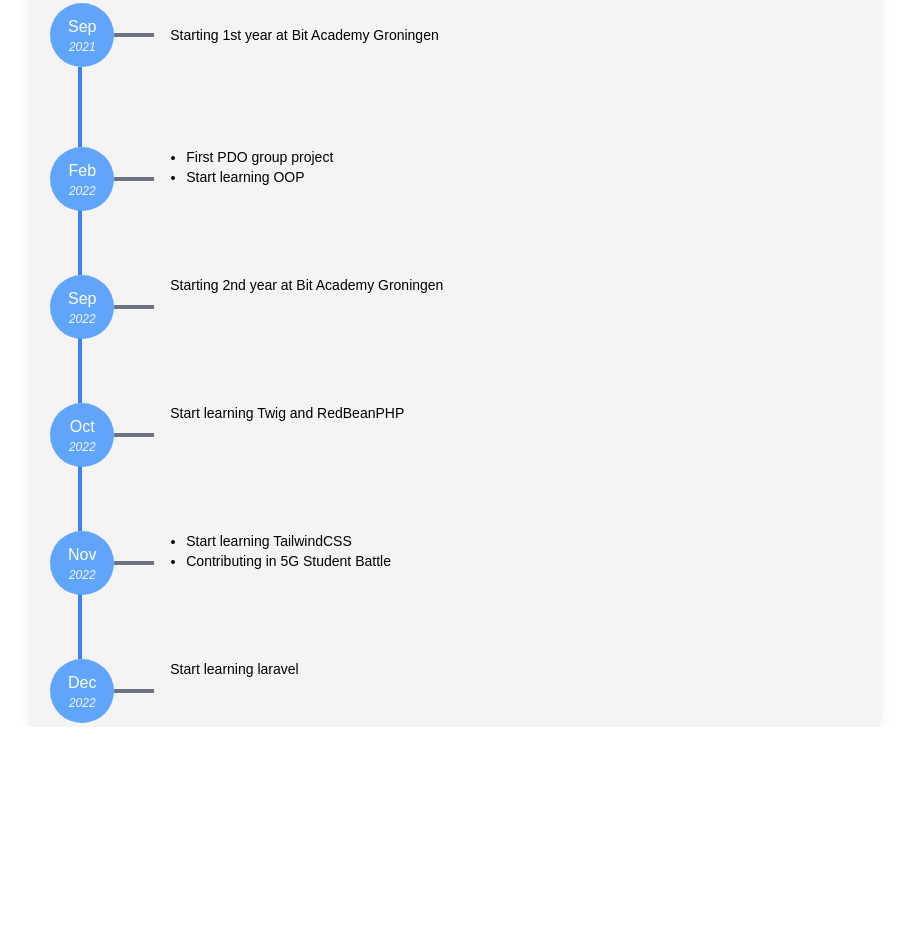
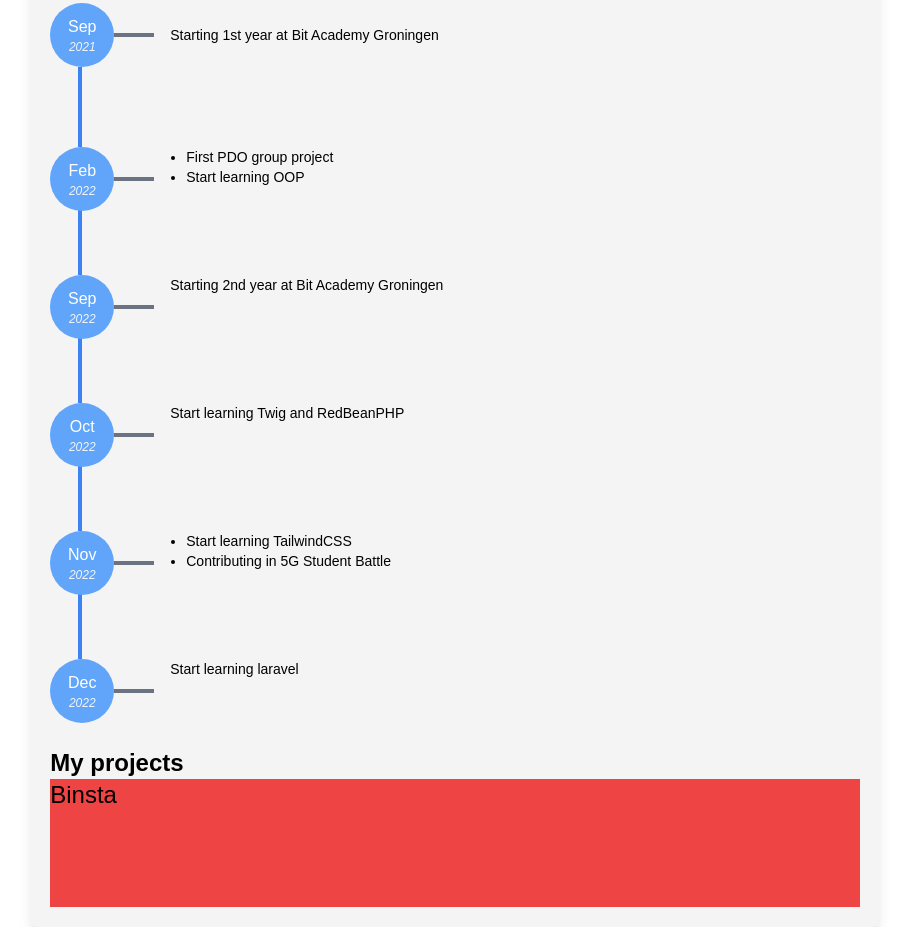
Before and after one commit to Dimitriajax/about-me, a website: page index.html in a window 1280 px wide. Shown: the part 417-1344 px from the top of the page, without its empty margins (185-1094 px from the left). Before the commit the page ends 1144 px from the top, so only its background shows below. Drawn offline with Linux system fonts and the light colour scheme.

Commit message:
Update index.html

```diff
--- a/index.html
+++ b/index.html
@@ -128,6 +128,14 @@
                         </div>
                     </div>
                 </div>
+                <div class="mt-5">
+                    <h2 class="text-2xl pt-5 font-semibold">My projects</h2>
+                    <div>
+                        <div class="bg-red-500 w-3/4 h-32">
+                            <p class="text-2xl semibold">Binsta</p>
+                        </div>
+                    </div>
+                </div>
             </div>
         </div>
     </div>
```
